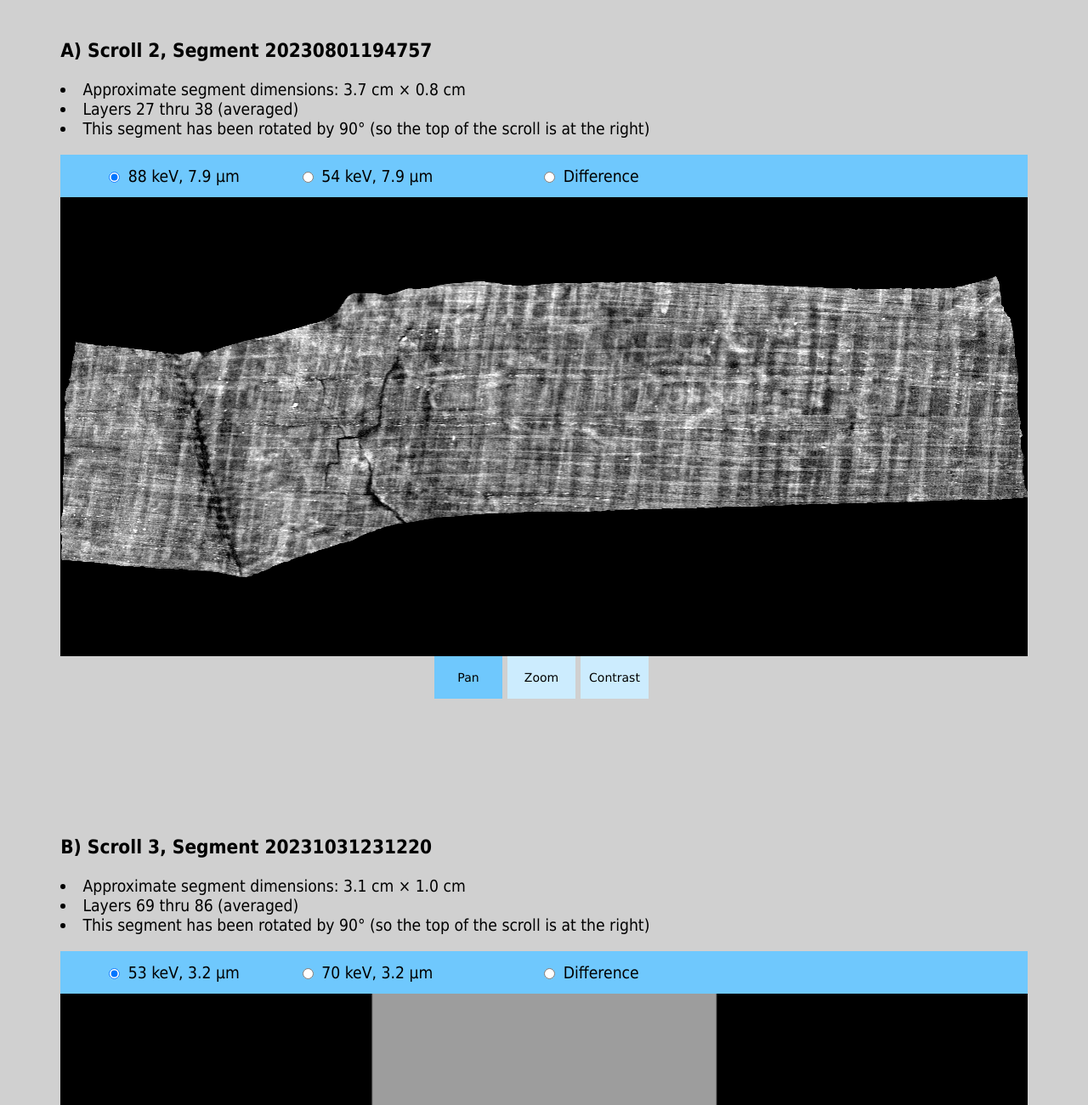
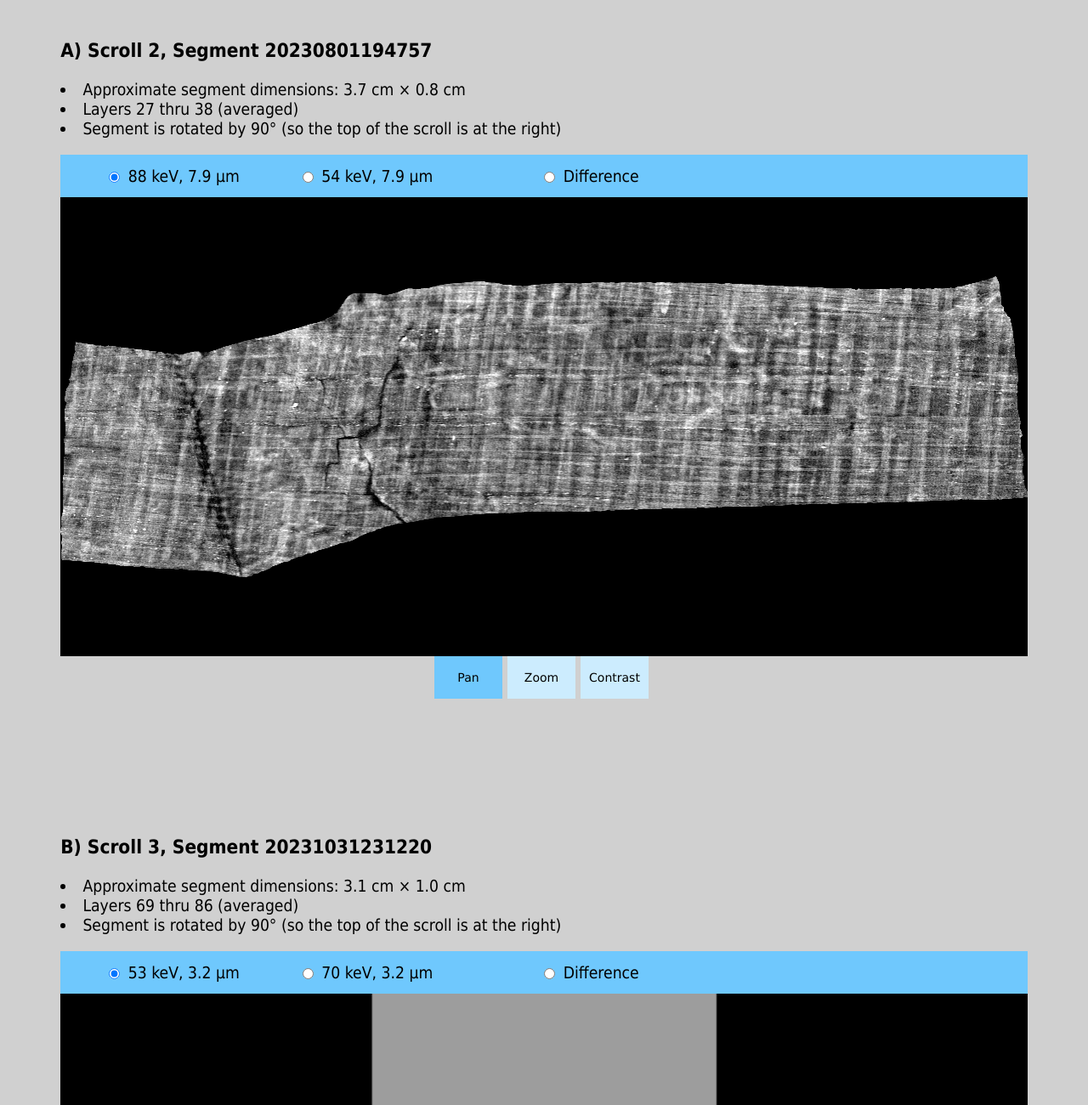
Before and after one commit to Paul-G2/VesuviusMultiSpectral, a plain HTML site: page index.html in a window 1280 px wide. Shown: the part 320-1620 px from the top of the page at 85% size. Drawn offline with nearby package versions, Linux system fonts and the light colour scheme.

Commit message:
Update index.html

```diff
--- a/index.html
+++ b/index.html
@@ -48,7 +48,7 @@
                     <ul style="list-style-position: inside; padding-left: 0;">
                         <li>Approximate segment dimensions: 3.7 cm &#215; 0.8 cm </li>
                         <li>Layers 27 thru 38 (averaged)</li>
-                        <li>This segment has been rotated by 90&deg; (so the top of the scroll is at the right)</li>
+                        <li>Segment is rotated by 90&deg; (so the top of the scroll is at the right)</li>
                     </ul>
 
                     <div id="viewer0_div" style="height:640px; width:100%; position:relative;" data-img0="Scroll2_Seg94757_88kev_27-38.jpg"
@@ -64,7 +64,7 @@
                     <ul style="list-style-position: inside; padding-left: 0;">
                         <li>Approximate segment dimensions: 3.1 cm &#215; 1.0 cm </li>
                         <li>Layers 69 thru 86 (averaged)</li>
-                        <li>This segment has been rotated by 90&deg; (so the top of the scroll is at the right)</li>
+                        <li>Segment is rotated by 90&deg; (so the top of the scroll is at the right)</li>
                     </ul>
 
                     <div id="viewer1_div" style="height:640px; width:100%; position:relative;" data-img0="Scroll3_Seg1220_53kev_23-40.jpg"
```
